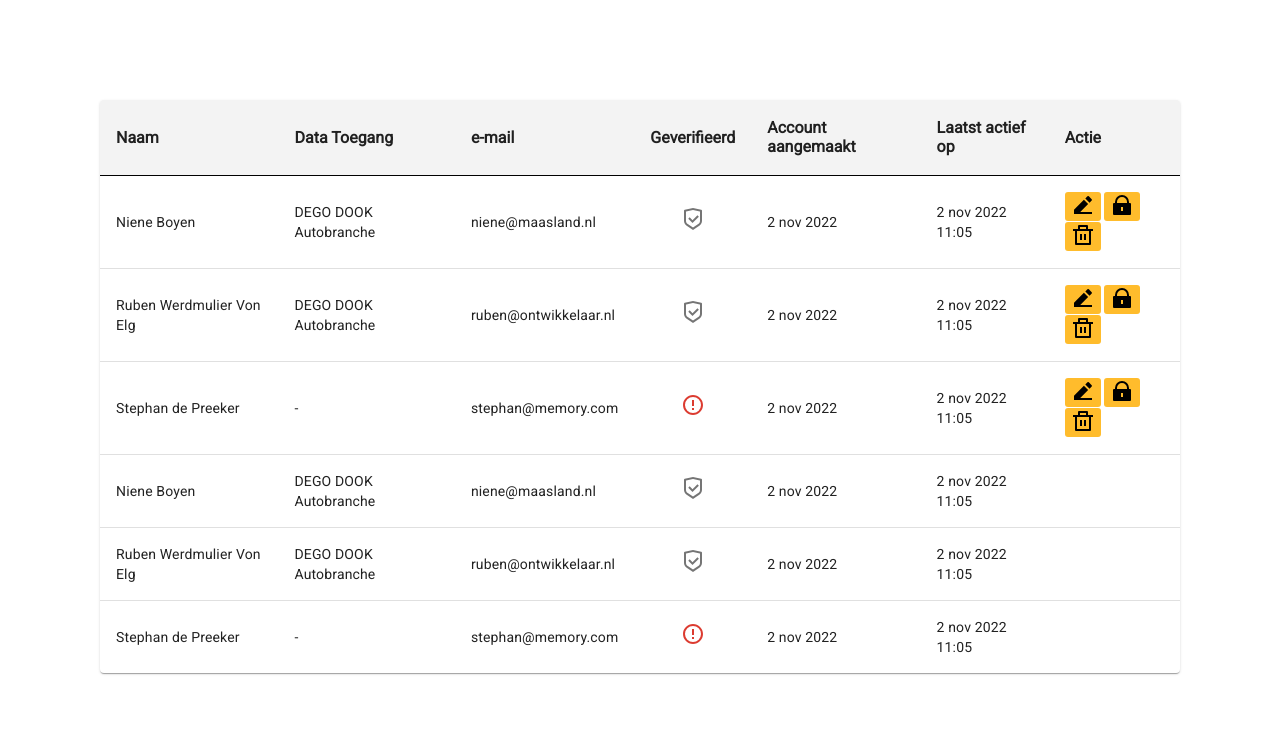
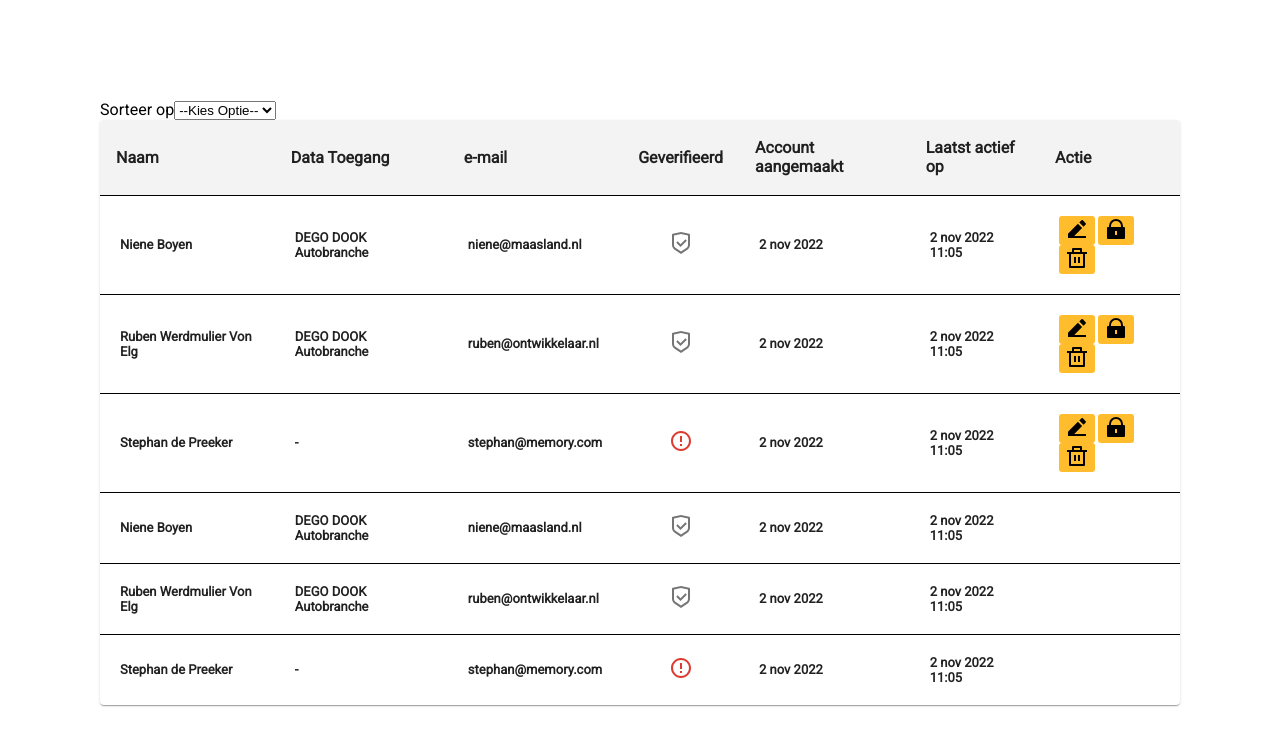
Before and after one commit to jarmovdh/data-table-vng, a Next.js app: page / in a window 1280 px wide. Shown: the top 746 px of the page. Built offline with nearby package versions, Linux system fonts and the light colour scheme.

Commit message:
styling rows

```diff
--- a/src/components/table/DataTable.styled.tsx
+++ b/src/components/table/DataTable.styled.tsx
@@ -12,3 +12,15 @@ export const TableHeader = styled("th")({
   padding: 16,
   textAlign: "left",
 });
+
+export const TableRowCell = styled("th")({
+  borderBottom: "1px solid #000",
+  fontSize: 13,
+  padding: 20,
+  textAlign: "left",
+});
+
+export const TableCellIcons = styled("th")({
+  borderBottom: "1px solid #000",
+  textAlign: "center",
+});
--- a/src/components/table/DataTable.tsx
+++ b/src/components/table/DataTable.tsx
@@ -1,4 +1,4 @@
-import React from "react";
+import React, { useEffect, useState } from "react";
 import * as Styled from "./DataTable.styled";
 
 import { Button } from "../button/Button";
@@ -88,7 +88,48 @@ const data = [
 ];
 
 export const DataTable = () => {
+  const [sortOrder, setSortOrder] = useState("");
+  const [sortedTable, setSortedTable] = useState(data);
+
+  const sortOptions = ["Naam", "E-mail", "Geverifieerd"];
+
+  const handleSort = () => {
+    const sort = data.sort((a, b) => {
+      if (a.name < b.name) {
+        return sortOrder === "Naam" ? 1 : -1;
+      }
+      if (b.mail < a.mail) {
+        return sortOrder === "E-mail" ? 1 : -1;
+      }
+      if (a.verified < b.verified) {
+        return sortOrder === "Geverifieerd" ? 1 : -1;
+      }
+
+      return 0;
+    });
+
+    setSortedTable(sort);
+  };
+
+  useEffect(() => {
+    handleSort();
+  }, [sortOrder, data]);
+
   return (
+    <>
+      <div>
+        <label htmlFor="">Sorteer op</label>
+        <select name="" id="" value={sortOrder} onChange={(e) => setSortOrder(e.target.value)}>
+          <option disabled value="">
+            --Kies Optie--
+          </option>
+          {sortOptions.map((label) => (
+            <option key={label} label={label} value={label}>
+              {label}
+            </option>
+          ))}
+        </select>
+      </div>
       <TableContainer component={Paper}>
         <Table sx={{ minWidth: 650 }} aria-label="simple table">
           <Styled.TableHead>
@@ -103,28 +144,27 @@ export const DataTable = () => {
             </TableRow>
           </Styled.TableHead>
           <TableBody>
-          {data.map((row, index) => (
+            {sortedTable.map((row, index) => (
               <TableRow
                 key={index}
                 sx={{
                   "&:last-child td, &:last-child th": { border: 0 },
                 }}
               >
-              <TableCell component="th" scope="row">
-                {row.name}
-              </TableCell>
-              <TableCell align="left">{row.data}</TableCell>
-              <TableCell align="left">{row.mail}</TableCell>
-              <TableCell align="center">
+                <Styled.TableRowCell scope="row">{row.name}</Styled.TableRowCell>
+                <Styled.TableRowCell>{row.data}</Styled.TableRowCell>
+                <Styled.TableRowCell>{row.mail}</Styled.TableRowCell>
+                <Styled.TableCellIcons align="center">
                   {row.verified ? <VerifiedIcon /> : <WarningIcon />}
-              </TableCell>
-              <TableCell align="left">{row.account}</TableCell>
-              <TableCell align="left">{row.active}</TableCell>
-              <TableCell align="left">{row.action}</TableCell>
+                </Styled.TableCellIcons>
+                <Styled.TableRowCell>{row.account}</Styled.TableRowCell>
+                <Styled.TableRowCell>{row.active}</Styled.TableRowCell>
+                <Styled.TableRowCell>{row.action}</Styled.TableRowCell>
               </TableRow>
             ))}
           </TableBody>
         </Table>
       </TableContainer>
+    </>
   );
 };
--- a/src/themes/theme.tsx
+++ /dev/null
@@ -1,3 +0,0 @@
-export const theme = {
-  backgroundPrimaryColor: "red",
-};
```
Lines whose indentation alone changed are shown as unchanged.
